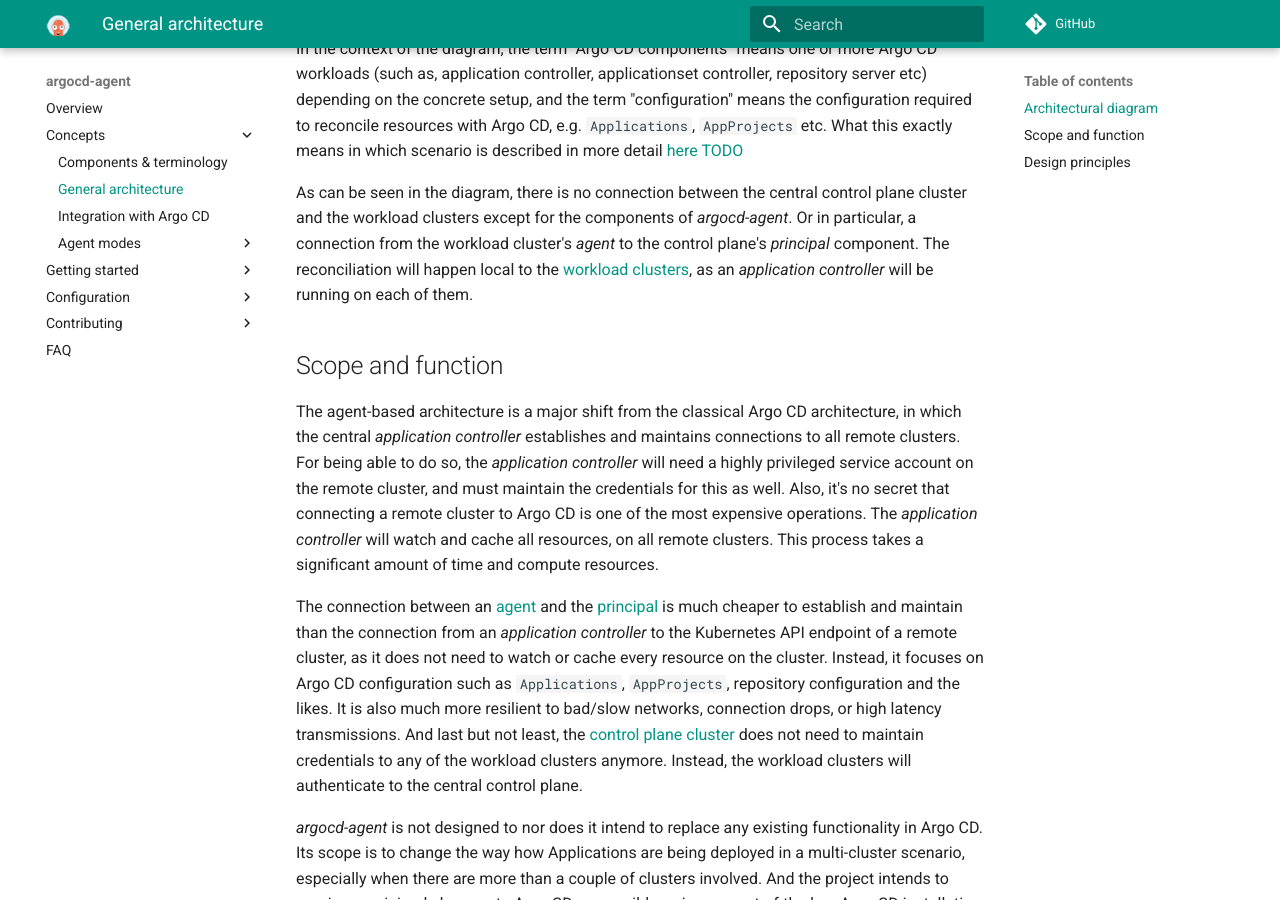
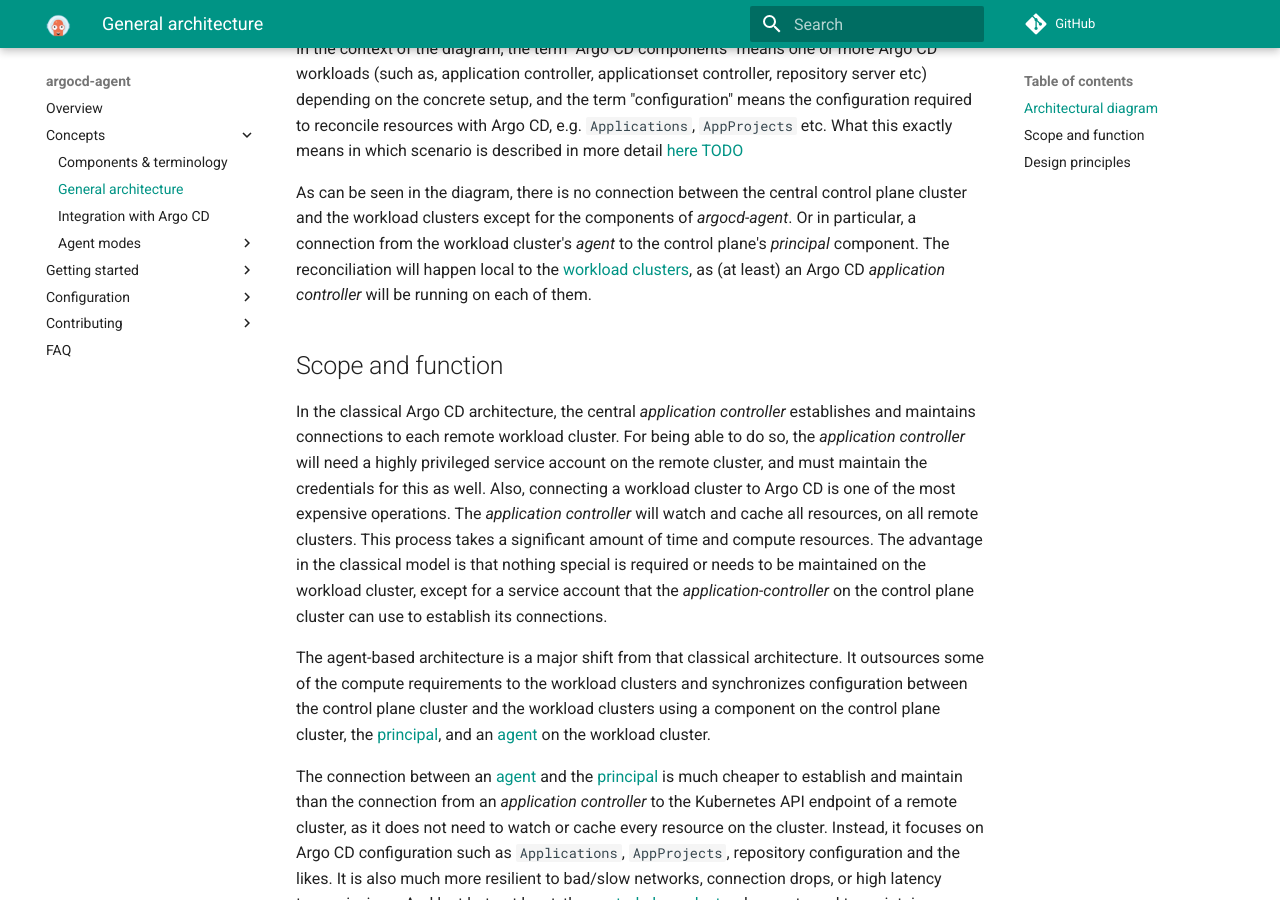
Before and after one commit to argoproj-labs/argocd-agent, an MkDocs documentation site: the page built from docs/concepts/architecture.md, in a window 1280 px wide and 900 px high, scrolled down 926 px. Built offline with MkDocs 1.6.1 and Material for MkDocs 9.7.7, drawn with Linux system fonts in a browser that asks for light colours; comment, search, counter and statistics services are not loaded.

Commit message:
Update
Signed-off-by: jannfis <jann@mistrust.net>

```diff
--- a/docs/concepts/architecture.md
+++ b/docs/concepts/architecture.md
@@ -10,11 +10,13 @@
 
 In the context of the diagram, the term "Argo CD components" means one or more Argo CD workloads (such as, application controller, applicationset controller, repository server etc) depending on the concrete setup, and the term "configuration" means the configuration required to reconcile resources with Argo CD, e.g. `Applications`, `AppProjects` etc. What this exactly means in which scenario is described in more detail [here TODO](TODO)
 
-As can be seen in the diagram, there is no connection between the central control plane cluster and the workload clusters except for the components of *argocd-agent*. Or in particular, a connection from the workload cluster's *agent* to the control plane's *principal* component. The reconciliation will happen local to the [workload clusters](./components-terminology.md#workload-cluster), as an *application controller* will be running on each of them.
+As can be seen in the diagram, there is no connection between the central control plane cluster and the workload clusters except for the components of *argocd-agent*. Or in particular, a connection from the workload cluster's *agent* to the control plane's *principal* component. The reconciliation will happen local to the [workload clusters](./components-terminology.md#workload-cluster), as (at least) an Argo CD *application controller* will be running on each of them.
 
 ## Scope and function
 
-The agent-based architecture is a major shift from the classical Argo CD architecture, in which the central *application controller* establishes and maintains connections to all remote clusters. For being able to do so, the *application controller* will need a highly privileged service account on the remote cluster, and must maintain the credentials for this as well. Also, it's no secret that connecting a remote cluster to Argo CD is one of the most expensive operations. The *application controller* will watch and cache all resources, on all remote clusters. This process takes a significant amount of time and compute resources.
+In the classical Argo CD architecture, the central *application controller* establishes and maintains connections to each remote workload cluster. For being able to do so, the *application controller* will need a highly privileged service account on the remote cluster, and must maintain the credentials for this as well. Also, connecting a workload cluster to Argo CD is one of the most expensive operations. The *application controller* will watch and cache all resources, on all remote clusters. This process takes a significant amount of time and compute resources. The advantage in the classical model is that nothing special is required or needs to be maintained on the workload cluster, except for a service account that the *application-controller* on the control plane cluster can use to establish its connections.
+
+The agent-based architecture is a major shift from that classical architecture. It outsources some of the compute requirements to the workload clusters and synchronizes configuration between the control plane cluster and the workload clusters using a component on the control plane cluster, the [principal](./components-terminology.md#principal), and an [agent](./components-terminology.md#agent) on the workload cluster.
 
 The connection between an [agent](./components-terminology.md#agent) and the [principal](./components-terminology.md#principal) is much cheaper to establish and maintain than the connection from an *application controller* to the Kubernetes API endpoint of a remote cluster, as it does not need to watch or cache every resource on the cluster. Instead, it focuses on Argo CD configuration such as `Applications`, `AppProjects`, repository configuration and the likes. It is also much more resilient to bad/slow networks, connection drops, or high latency transmissions. And last but not least, the [control plane cluster](./components-terminology.md#control-plane-cluster) does not need to maintain credentials to any of the workload clusters anymore. Instead, the workload clusters will authenticate to the central control plane.
 
```
Also changed, not shown: docs/concepts/agent-modes/managed.md (+1 -0 lines).
